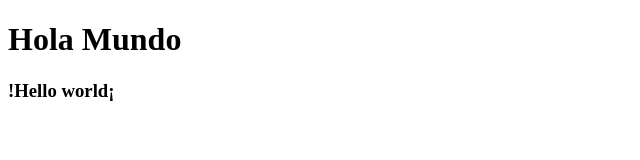
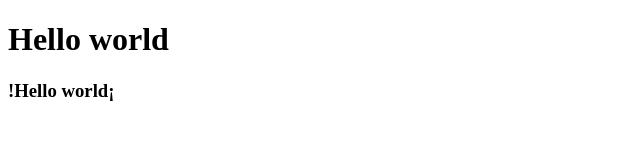
Before and after one commit to LMunera/first, a plain HTML site: page index.html in a window 1280 px wide. Shown: the whole page, without its empty margins (0-640 px from the left). Drawn offline with Linux system fonts and the light colour scheme.

Commit message:
first commit

```diff
--- a/index.html
+++ b/index.html
@@ -4,10 +4,10 @@
     <meta charset="UTF-8">
     <meta http-equiv="X-UA-Compatible" content="IE=edge">
     <meta name="viewport" content="width=device-width, initial-scale=1.0">
-    <title>Hola Mundo</title>
+    <title>Hello world</title>
 </head>
 <body>
-    <h1>Hola Mundo</h1>
+    <h1>Hello world</h1>
     <h3>!Hello world¡</h3>
 </body>
 </html>
```
